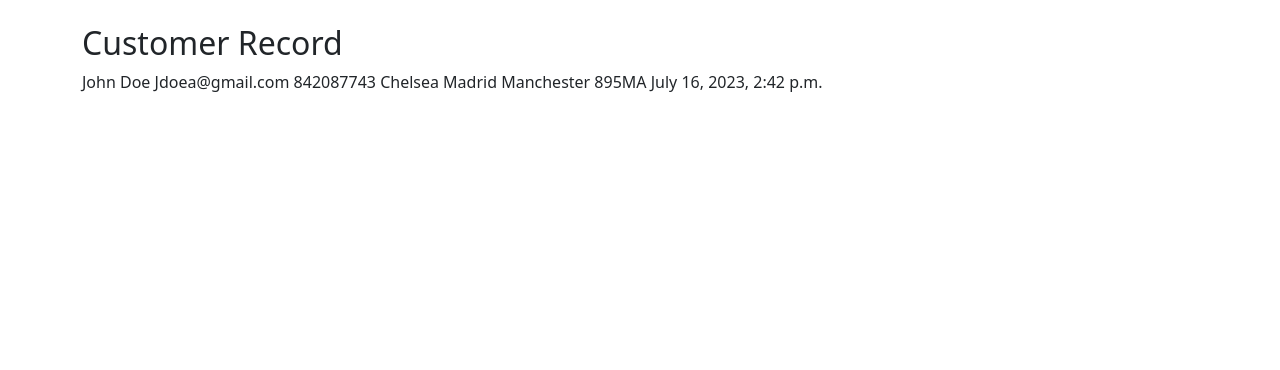
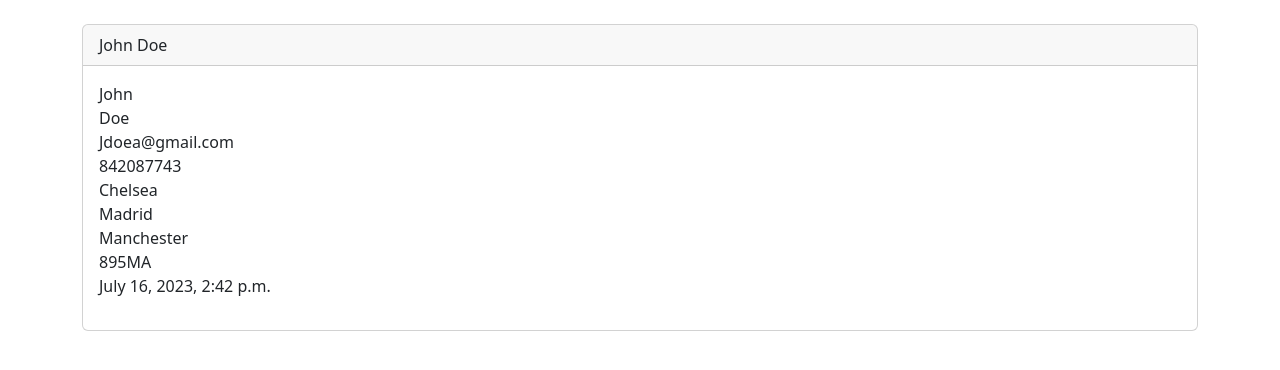
Before and after one commit to ttwange/CRM, a Django app: page /record/1/ in a window 1280 px wide. Shown: the part 56-426 px from the top of the page. Run offline with Django 4.2, Linux system fonts and the light colour scheme; a user stored in the database is signed in; data comes from the database, SQL or seed files in the repository.

Commit message:
Design trials

```diff
--- a/website/templates/record.html
+++ b/website/templates/record.html
@@ -1,14 +1,27 @@
 {% extends 'base.html' %}
   {% block content %}
-<h2>Customer Record</h2>
-    {{customer_record.first_name}}
-    {{customer_record.last_name}}
-    {{customer_record.email}}
-    {{customer_record.phone}}
-    {{customer_record.address}}
-    {{customer_record.city}}
-    {{customer_record.state}}
-    {{customer_record.zipcode}}
-    {{customer_record.created_at}}
+
+  <div class="card">
+    <div class="card-header">
+      {{customer_record.first_name}}
+      {{customer_record.last_name}}
+    </div>
+    <div class="card-body">
+      <p>
+      {{customer_record.first_name}} <br>
+      {{customer_record.last_name}}<br>
+      {{customer_record.email}}<br>
+      {{customer_record.phone}}<br>
+      {{customer_record.address}}<br>
+      {{customer_record.city}}<br>
+      {{customer_record.state}}<br>
+      {{customer_record.zipcode}}<br>
+      {{customer_record.created_at}}
+    </p>
+    </div>
+  </div>
+
+
+
 
 {% endblock %}
```
